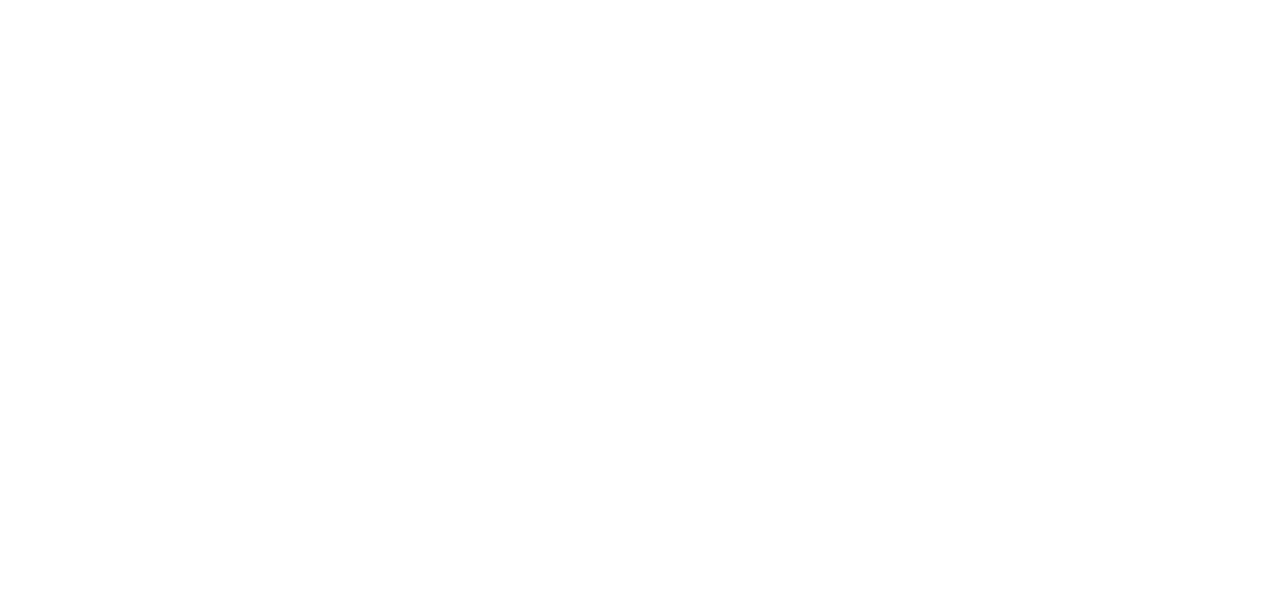
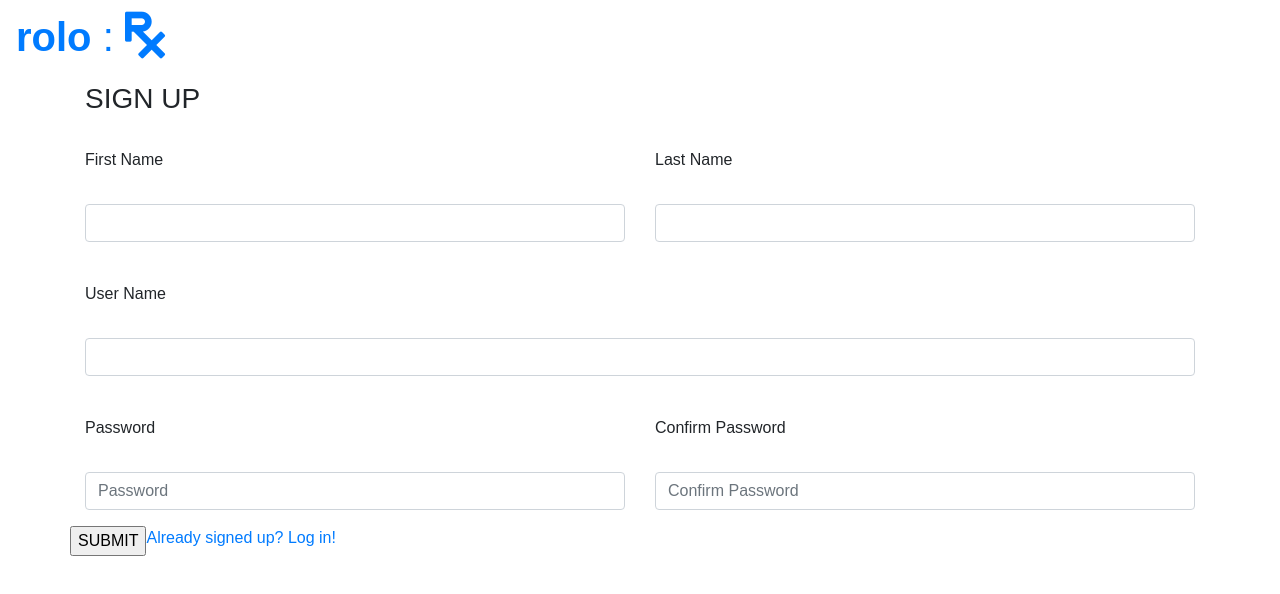
Before and after one commit to KruseJohn/RoloRX, a React (Create React App) app in the folder client/: page /signup in a window 1280 px wide. Shown: the top 594 px of the page. Built offline with nearby package versions, Linux system fonts and the light colour scheme.

Commit message:
created sign up page

```diff
--- a/client/src/App.js
+++ b/client/src/App.js
@@ -1,6 +1,7 @@
 import React from "react";
 import { BrowserRouter as Router, Route, Switch } from "react-router-dom";
 import Login from "./containers/Login/login";
+import SignUp from "./containers/signup/signup";
 import "./App.css";
 
 const App = () => (
@@ -8,6 +9,8 @@
     <div>
       <Switch>
         <Route exact path="/" component={Login} />
+        <Route exact path="/login" component={Login} />
+        <Route exact path="/signup" component={SignUp} />
       </Switch>
     </div>
   </Router>
--- /dev/null
+++ b/client/src/containers/signup/signup.js
@@ -0,0 +1,113 @@
+import React from "react";
+//import axios from "axios";
+import Logo from "../../components/Logo/logo";
+import Field from "../../components/Field";
+import { Message } from "../../components/Message/message";
+import "./signup.css";
+
+class SignUp extends React.Component {
+    state = {
+        username: '',
+        password: '',
+        confirmPassword: '',
+        firstName: '',
+        lastName: '',
+        redirect: false,
+        error: false,
+        errorMessage: ''
+    }
+
+    render() {
+
+        return (
+            <div>
+                <div className="gradient-background">
+                    <Logo />
+
+                    <div className='signup bbstyle container'>
+                        <h3 className="login-h3">SIGN UP</h3>
+                        <br/>
+                        <div className='row'>
+                            <div className='col-md-6'>
+                                <form className="signupFormField">
+                                    <label htmlFor="firstName" className="signupFormLabel">First Name</label>
+                                    <Field
+                                        name='firstName'
+                                        id='firstName'
+                                        value={this.state.firstName}
+                                        onChange={this.handleInput}
+                                    />
+                                </form>
+                            </div>
+
+                            <div className='col-md-6 last'>
+                            <form className="signupFormField">
+                                    <label htmlFor="lastName" className="signupFormLabel">Last Name</label>
+                                    <Field
+                                        name='lastName'
+                                        id='lastName'
+                                        value={this.state.lastName}
+                                        onChange={this.handleInput}
+                                    />
+                                </form>
+                            </div>
+
+                        </div>
+
+                        <br/>
+
+                        <div className='row'>
+                            <div className='col-md-12'>
+                            <form className="signupFormField">
+                                    <label htmlFor="username" className="signupFormLabel">User Name</label>
+                                    <Field
+                                        name='username'
+                                        id='username'
+                                        value={this.state.username}
+                                        onChange={this.handleInput}
+                                    />
+                                </form>
+                            </div>
+                        </div>
+
+                        <br/>
+
+                        <div className='row'>
+                            <div className='col-md-6'>
+                            <form className="signupFormField">
+                                    <label htmlFor="password" className="signupFormLabel">Password</label>
+                                    <Field
+                                        name='password'
+                                        id='signupPassword'
+                                        type='password'
+                                        value={this.state.password}
+                                        onChange={this.handleInput}
+                                        placeholder='Password'
+                                    />
+                                </form>
+                            </div>
+                            <div className='col-md-6'>
+                            <form className="signupFormField">
+                                    <label htmlFor="confirmPassword" className="signupFormLabel">Confirm Password</label>
+                                    <Field
+                                        name='confirmPassword'
+                                        id='confirmPassword'
+                                        type='password'
+                                        value={this.state.confirmPassword}
+                                        onChange={this.handleInput}
+                                        placeholder='Confirm Password'
+                                    />
+                                </form>
+                            </div>
+                                <input id='submit' type='submit' value='SUBMIT' onClick={this.registerUser} />
+                                <a href="login">Already signed up? Log in!</a>
+                                {this.state.error ? <Message key='1'> {this.state.errorMessage} </Message> : null}
+                        </div>
+                    </div>
+                </div>
+            </div>
+        )
+    }
+}
+
+export default SignUp;
```
Also changed, not shown: client/src/containers/signup/signup.css (added), 1 other file (tests, documents, lock files or other folders).
